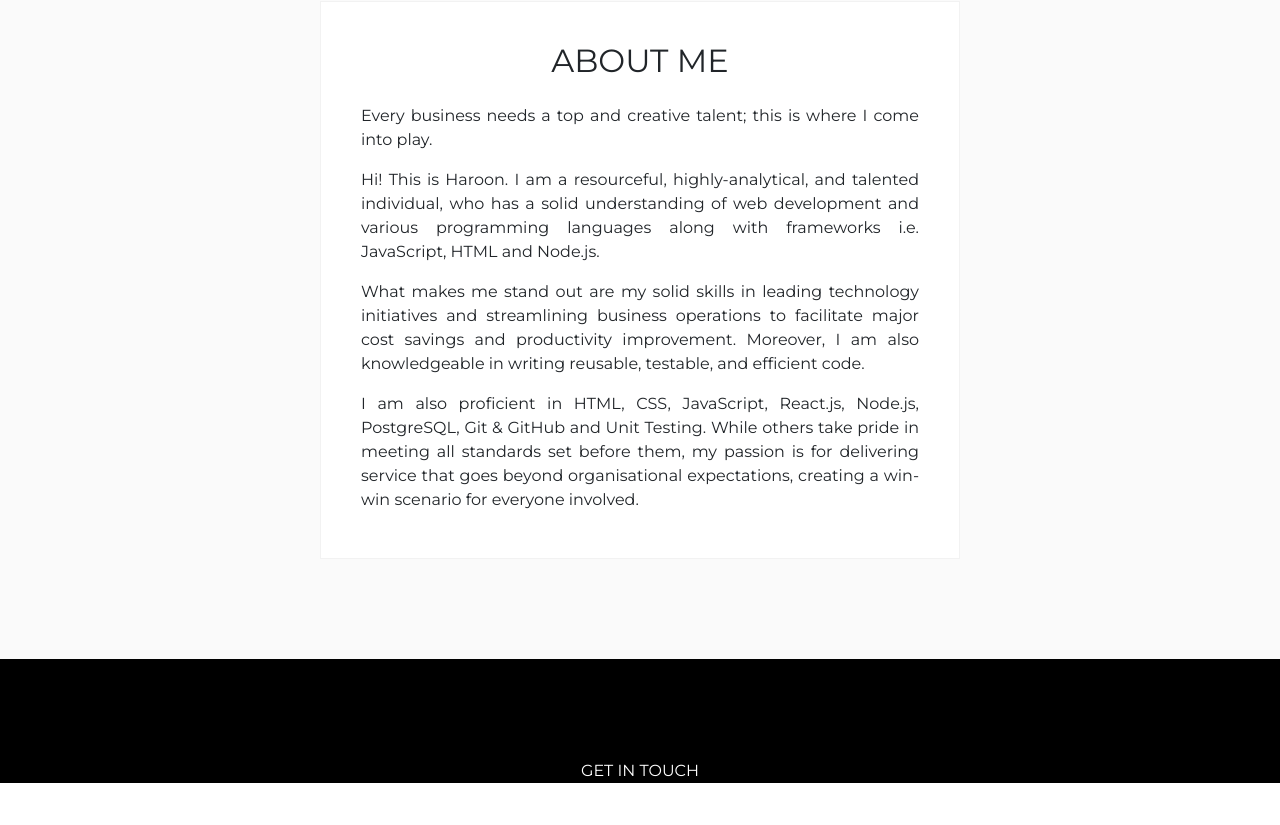
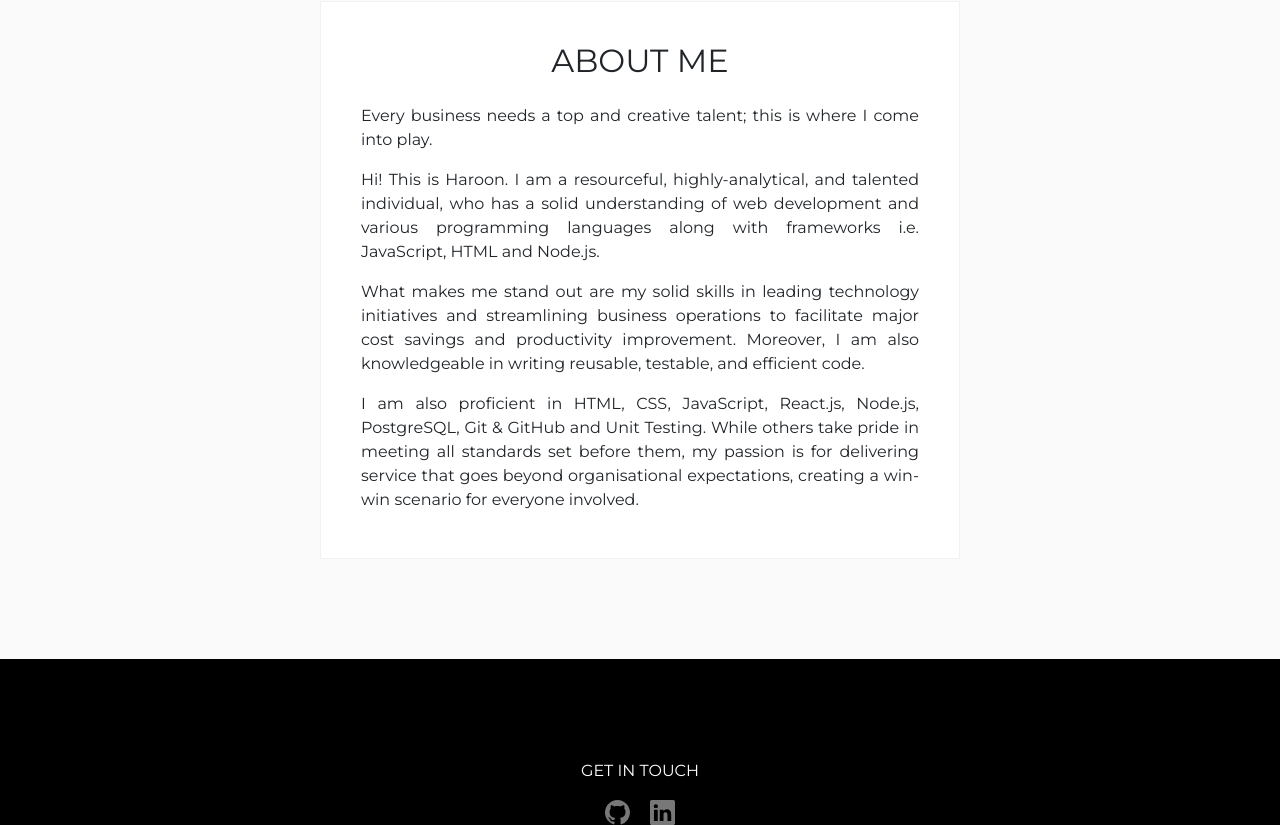
Before and after one commit to haroon-ali-dev/portfolio-website, a Next.js app in the folder user/: page /components/AboutMe in a window 1280 px wide. Shown: the part 174-999 px from the top of the page. Before the commit the page ends 973 px from the top, so only its background shows below. Built offline with nearby package versions, Linux system fonts and the light colour scheme.

Commit message:
add icons to footer

```diff
--- a/user/components/Footer.js
+++ b/user/components/Footer.js
@@ -1,9 +1,17 @@
+import Link from 'next/link';
+import { Github } from 'react-bootstrap-icons';
+import { Linkedin } from 'react-bootstrap-icons';
+
 import styles from "./Footer.module.css";
 
 export default function Footer() {
     return (
         <footer className={styles.section}>
             <p>GET IN TOUCH</p>
+            <ul className={styles.iconList}>
+                <li><Link href="https://github.com/haroon-ali-dev" target="_blank"><Github size={25} /></Link></li>
+                <li><Link href="https://www.linkedin.com/in/haroon-ali-dev" target="_blank"><Linkedin size={25} /></Link></li>
+            </ul>
         </footer>
     );
 }
--- a/user/components/Footer.module.css
+++ b/user/components/Footer.module.css
@@ -4,3 +4,20 @@
     text-align: center;
     padding-top: 100px;
 }
+
+.iconList {
+    list-style-type: none;
+    margin: 0px;
+    padding: 0px;
+    display: flex;
+    justify-content: center;
+    gap: 20px;
+}
+
+.iconList svg {
+    color: #AFAFAFAF;
+}
+
+.iconList svg:hover {
+    color: white;
+}
```
